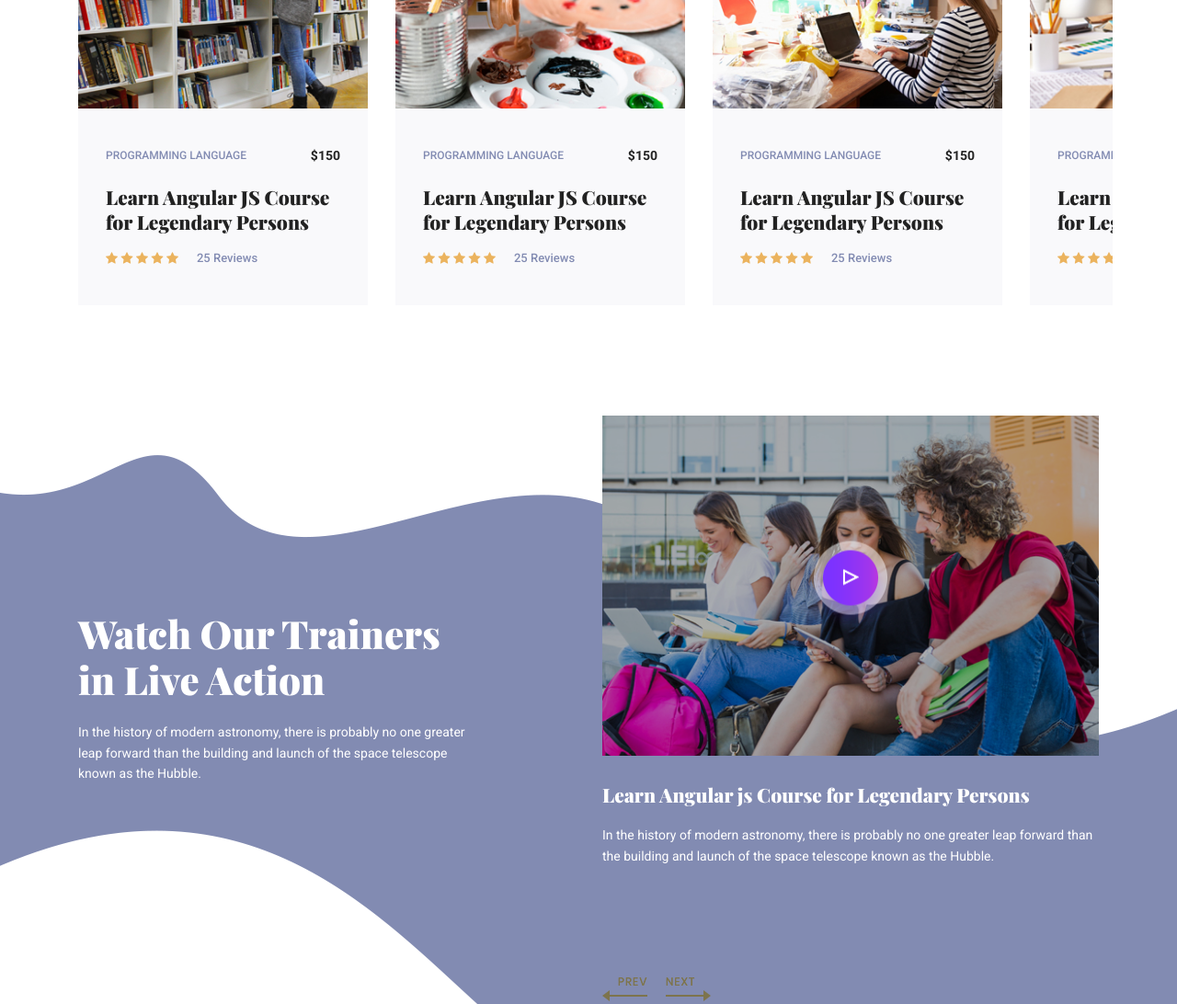
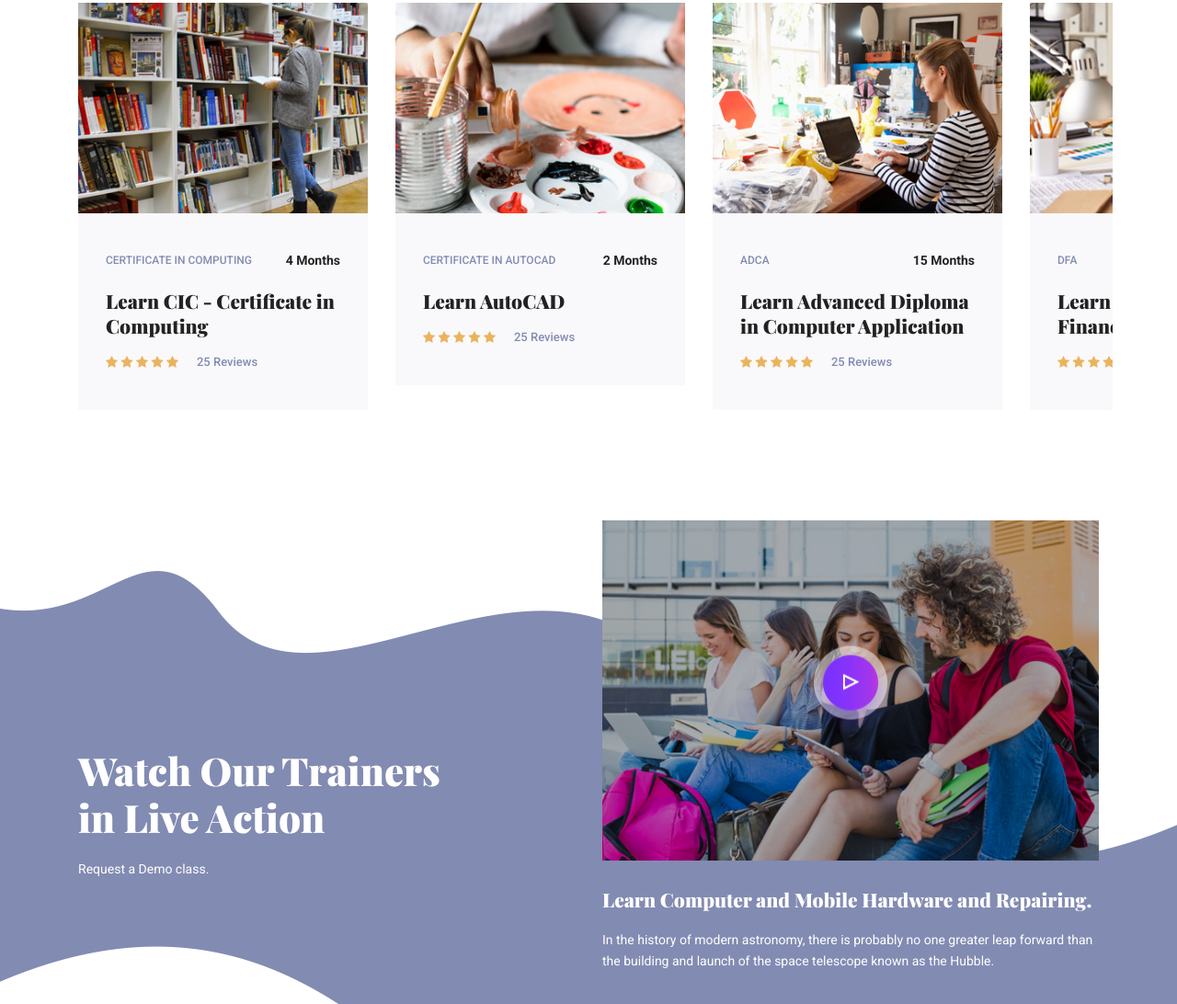
Before and after one commit to sarvodayainstitute/sarvodayainstitute.github.io, a plain HTML site: page index.html in a window 1280 px wide. Shown: the part 1377-2469 px from the top of the page at 92% size. Drawn offline with nearby package versions, Linux system fonts and the light colour scheme; some packages are replaced by stand-ins of ours.

Commit message:
updated index page

```diff
--- a/index.html
+++ b/index.html
@@ -103,9 +103,7 @@
             to learn with us
           </h1>
           <p class="mx-auto text-white  mt-20 mb-40">
-            In the history of modern astronomy, there is probably no one
-            greater leap forward than the building and launch of the space
-            telescope known as the Hubble.
+            OUR AIM IS PROVIDE TECHNICAL EDUCATION TO INDIAN STUDENTS.
           </p>
         </div>
         <div class="offset-lg-2 col-lg-5 col-md-12 home-banner-right">
@@ -126,7 +124,7 @@
             <div class="ml-20">
               <h4>New Classes</h4>
               <p>
-                In the history of modern astronomy, there is probably no one greater leap forward.
+                Training methods have been maximized with “learning” rather than “teaching” through well equipped lab ONE-TO-ONE ratio (ONE COMPUTER FOR ONE STUDENT).
               </p>
             </div>
           </div>
@@ -137,7 +135,7 @@
             <div class="ml-20">
               <h4>Top Courses</h4>
               <p>
-                In the history of modern astronomy, there is probably no one greater leap forward.
+                Coureses ranging from basic to advanced computers with practical sessions everyday.
               </p>
             </div>
           </div>
@@ -146,7 +144,7 @@
           <div class="feature-item d-flex border-right-0">
             <i class="ti-desktop"></i>
             <div class="ml-20">
-              <h4>Full E-Books</h4>
+              <h4>Full E-Books + Notes</h4>
               <p>
                 In the history of modern astronomy, there is probably no one greater leap forward.
               </p>
@@ -168,8 +166,7 @@
             Available Right Now
           </h2>
           <p>
-            Lorem ipsum dolor sit amet, consectetur adipisicing elit, sed do
-            eiusmod tempor incididunt ut labore et dolore magna aliqua.
+          Sarvodaya provides high quality computer education at a very high standard at a very low cost. Sarvodaya mission is to create a pool of high quality software professionals who will meet the demanding needs of multinational organizations for tomorrow’s challenges.
           </p>
         </div>
       </div>
@@ -180,11 +177,11 @@
           </div>
           <div class="details">
             <div class="d-flex justify-content-between mb-20">
-              <p class="name">programming language</p>
-              <p class="value">$150</p>
+              <p class="name">DFA</p>
+              <p class="value">8 Months</p>
             </div>
             <a href="#">
-              <h4>Learn Angular JS Course for Legendary Persons</h4>
+              <h4>Learn Diploma in Financial Accounting</h4>
             </a>
             <div class="bottom d-flex mt-15">
               <ul class="list">
@@ -215,11 +212,12 @@
           </div>
           <div class="details">
             <div class="d-flex justify-content-between mb-20">
-              <p class="name">programming language</p>
-              <p class="value">$150</p>
+              <p class="name">Certificate In Computing </p>
+              <p class="value">4 Months
+              </p>
             </div>
             <a href="#">
-              <h4>Learn Angular JS Course for Legendary Persons</h4>
+              <h4>Learn CIC - Certificate in Computing</h4>
             </a>
             <div class="bottom d-flex mt-15">
               <ul class="list">
@@ -250,11 +248,11 @@
           </div>
           <div class="details">
             <div class="d-flex justify-content-between mb-20">
-              <p class="name">programming language</p>
-              <p class="value">$150</p>
+              <p class="name">Certificate in AutoCAD</p>
+              <p class="value">2 Months</p>
             </div>
             <a href="#">
-              <h4>Learn Angular JS Course for Legendary Persons</h4>
+              <h4>Learn AutoCAD</h4>
             </a>
             <div class="bottom d-flex mt-15">
               <ul class="list">
@@ -285,11 +283,11 @@
           </div>
           <div class="details">
             <div class="d-flex justify-content-between mb-20">
-              <p class="name">programming language</p>
-              <p class="value">$150</p>
+              <p class="name">ADCA</p>
+              <p class="value">15 Months</p>
             </div>
             <a href="#">
-              <h4>Learn Angular JS Course for Legendary Persons</h4>
+              <h4>Learn Advanced Diploma in Computer Application</h4>
             </a>
             <div class="bottom d-flex mt-15">
               <ul class="list">
@@ -329,8 +327,7 @@
               in Live Action
             </h2>
             <p>
-              In the history of modern astronomy, there is probably no one greater leap forward than the building and
-              launch of the space telescope known as the Hubble.
+              Request a Demo class.
             </p>
           </div>
         </div>
@@ -344,10 +341,9 @@
                   <img class="play-icon" src="img/play-btn.png" alt="">
                 </a>
               </div>
-              <h4 class="text-white mb-20 mt-30">Learn Angular js Course for Legendary Persons</h4>
+              <h4 class="text-white mb-20 mt-30">Learn Advance Spoken English with Personlity Development</h4>
               <p class="text-white mb-20">
-                In the history of modern astronomy, there is probably no one greater leap forward than the building and
-                launch of the space telescope known as the Hubble.
+                 150 hrs for average level students. Introducing yourself. Daily routine, geeting and salutation.
               </p>
             </div>
 
@@ -359,7 +355,7 @@
                   <img class="play-icon" src="img/play-btn.png" alt="">
                 </a>
               </div>
-              <h4 class="text-white mb-20 mt-30">Learn Angular js Course for Legendary Persons</h4>
+              <h4 class="text-white mb-20 mt-30">Learn Computer and Mobile Hardware and Repairing.</h4>
               <p class="text-white mb-20">
                 In the history of modern astronomy, there is probably no one greater leap forward than the building and
                 launch of the space telescope known as the Hubble.
```
Also changed, not shown: courses.html (+1 -1 lines), img/logo.png.
